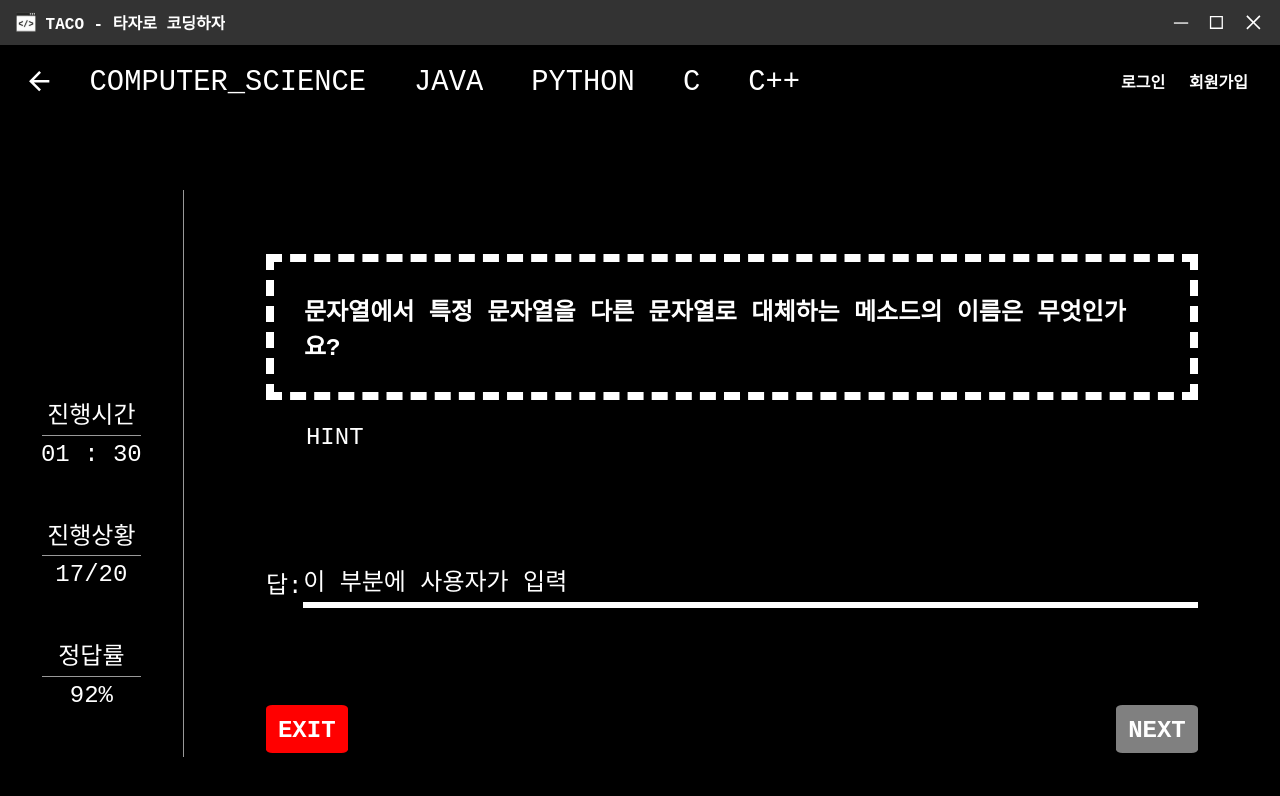
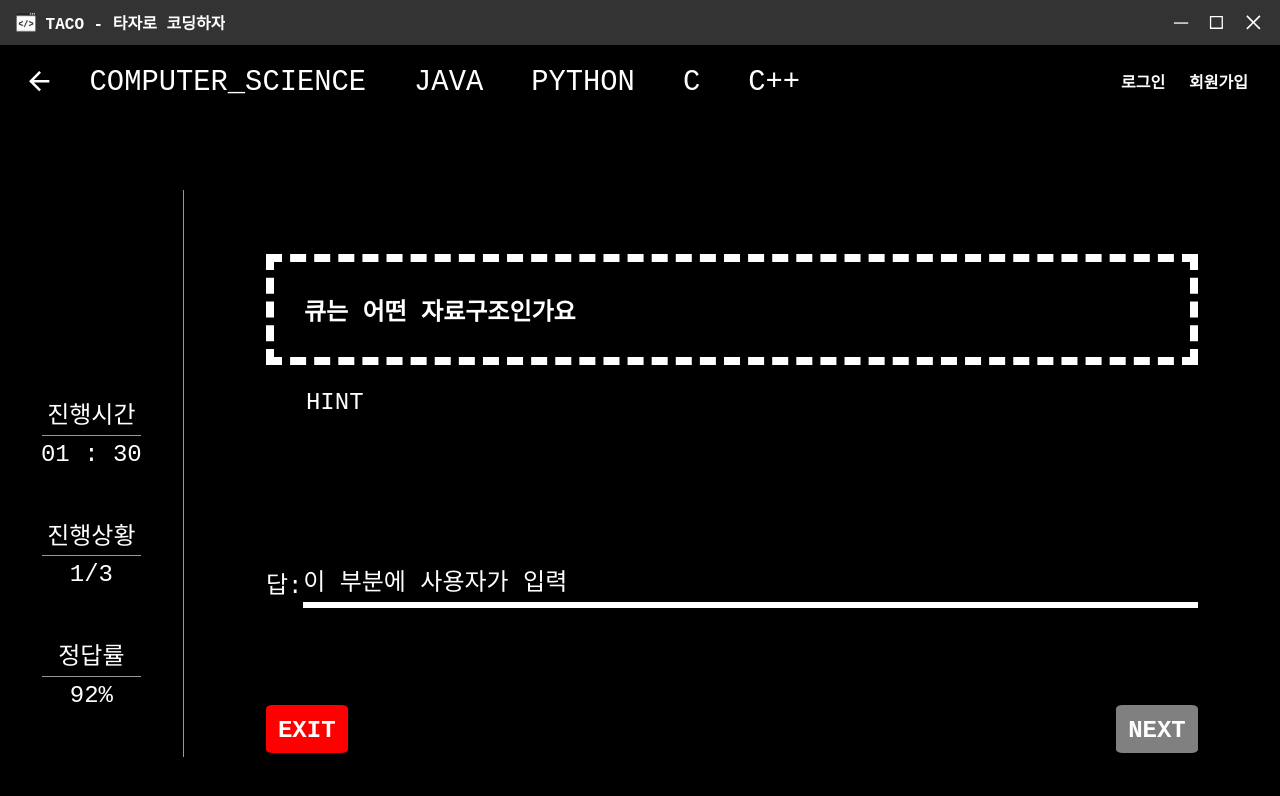
Before and after one commit to MyongjiCapstone-InternetProgramming/TajaCoding-Frontend, a React (Create React App) app: page /wronganswerretry in a window 1280 px wide. Shown: the top 796 px of the page. Built offline with nearby package versions, Linux system fonts and the light colour scheme; no server answers; a web font is replaced by a local one.

Commit message:
0519 jun

```diff
--- a/src/components/WrongAnswer.js
+++ b/src/components/WrongAnswer.js
@@ -16,6 +16,7 @@ export default function WrongAnswer() {
   const closeModal = () => {
     setModalOpen(false);
   };
+
   const [clickedRow, handleRowClick] = useState(''); // 클릭된 문제가 몇 번 인덱스에 해당하는지 확인해서 clickedRow에 담음
   const handlePrevious = () => {
     if (clickedRow > 0) {
@@ -29,9 +30,9 @@ export default function WrongAnswer() {
     }
   };
   const wrongs = [
-    {id: 0, subject: "Queue", question:"큐는 어떤 자료구조인가요", answer:'큐는 어쩌구입니다'},
-    {id: 1, subject: "스택", question:"스택에필요한 어쩌구저쩌구", answer:'스택은 어쩌구입니다'},
-    {id: 2, subject: "BFS", question:"이진검색트리어쩌구저쩌구", answer:'이진검색트리는 어쩌구입니다'},
+    {id: 0, subject: "Queue", question:"큐는 어떤 자료구조인가요", hint:'큐 힌트랍니다', answer:'큐는 어쩌구입니다'},
+    {id: 1, subject: "스택", question:"스택에필요한 어쩌구저쩌구", hint:'스택 힌트랍니다', answer:'스택은 어쩌구입니다'},
+    {id: 2, subject: "BFS", question:"이진검색트리어쩌구저쩌구", hint:'이진검색트리 힌트랍니다', answer:'이진검색트리는 어쩌구입니다'},
   ]
   const rows = wrongs.map((value, index)=>(
     <tr key={index} className="dashed-row" onClick={() => handleRowClick(index)}>
@@ -40,7 +41,6 @@ export default function WrongAnswer() {
       <td>{`DELETE BUTTON`}</td>
     </tr>
   ))
-  console.log(clickedRow);
 
   // const rows = Array.from({ length: 10 }, (_, i) => (
   //   <tr key={i} className="dashed-row">
--- a/src/components/WrongAnswerRetry.js
+++ b/src/components/WrongAnswerRetry.js
@@ -5,7 +5,21 @@ import { Link } from 'react-router-dom';
 import styles from '../css/DotBorder.css';
 
 export default function WrongAnswerRetry(){
+  const wrongs = [
+    {id: 0, subject: "Queue", question:"큐는 어떤 자료구조인가요", hint:'큐 힌트랍니다', answer:'큐는 어쩌구입니다'},
+    {id: 1, subject: "스택", question:"스택에필요한 어쩌구저쩌구", hint:'스택 힌트랍니다', answer:'스택은 어쩌구입니다'},
+    {id: 2, subject: "BFS", question:"이진검색트리어쩌구저쩌구", hint:'이진검색트리 힌트랍니다', answer:'이진검색트리는 어쩌구입니다'},
+  ]
+
   const [timer, setTimer] = useState(90);
+  const [showHint, setshowHint] = useState(false);
+  const [ind, setInd] = useState(0);
+  const handleInd = () => {
+    if (ind < wrongs.length - 1) {
+      setInd(ind + 1);
+      setshowHint(false)
+    }
+  };
   return(
     <div style={{height:'100%'}}>
       <div style={{ display: 'flex', position: 'fixed', left: '7%', marginTop:'1.3rem'}}>
@@ -16,7 +30,7 @@ export default function WrongAnswerRetry(){
         <div style={{ fontSize: '1.8rem', color: 'white' }} onMouseOver={(e) => (e.target.style.color = 'lime')} onMouseOut={(e) => (e.target.style.color = 'white')}>C++</div>
       </div>
       <UserNav/>
-      <LayoutForWrongAnswer timer={timer}>
+      <LayoutForWrongAnswer timer={timer} nowind={ind+1} len={wrongs.length}>
         <div style={{display:'flex', flex:6, height:'100%', justifyContent:'center'}}>
           <div style={{width:'85%', display:'flex', flexDirection:'column'}}>
             <div style={{ marginTop:'17%', flex:1}}>
@@ -24,13 +38,15 @@ export default function WrongAnswerRetry(){
                 <table className="dashed-table" style={{ width: '100%', fontSize: '1.5em'}}>
                   <thead>
                     <tr className="dashed-row">
-                      <th>문자열에서 특정 문자열을 다른 문자열로 대체하는 메소드의 이름은 무엇인가요?</th>
+                      <th>{wrongs[ind].question}</th>
                     </tr>
                   </thead>
                 </table>
               </div>
               <div style={{display:'flex', padding:'0.5em 2em'}}>
-                <span className='hint-button' style={{fontSize:'1.5em', marginTop:'1rem', marginLeft:'0.5rem'}} onClick={()=>{console.log('힌트 버튼 눌림')}} onMouseOver={(e)=>{e.target.style.color='lime'}} onMouseOut={(e) => (e.target.style.color = 'white')}>HINT</span>
+                <div style={{fontSize:'1.5em', marginTop:'1rem', marginLeft:'0.5rem'}}>
+                  {!showHint ? (<span className='hint-button' onClick={()=>{setshowHint(true)}} onMouseOver={(e)=>{e.target.style.color='lime'}} onMouseOut={(e) => (e.target.style.color = 'white')}>HINT</span>) : <span style={{color:'white'}}>HINT {wrongs[ind].hint}</span>}
+                </div>
               </div>
             </div>
             <div style={{display:'flex', flexDirection:'column', flex:2}}>
@@ -40,7 +56,7 @@ export default function WrongAnswerRetry(){
               </div>
               <div style={{display:'flex', justifyContent:'space-between', marginBottom:'2.8rem', padding:'1em 0', flex:1}}>
                 <span className='button-style' style={{backgroundColor:'red'}}><Link to='/wronganswer' className="link-tag">EXIT</Link></span>
-                <span className='button-style'>NEXT</span>
+                <span className='button-style' onClick={handleInd}>NEXT</span>
               </div>
             </div>
           </div>
--- a/src/components/layout/LayoutForWrongAnswer.js
+++ b/src/components/layout/LayoutForWrongAnswer.js
@@ -2,6 +2,8 @@ const LayoutForWrongAnswer = (props) => {
   const timer = props.timer;
   const minute = parseInt(timer/60);
   const second = timer%60;
+  const number = props.nowind;
+  const len = props.len;
   return (
     <div style={{display:'flex', height:'100%', flexDirection:'row', justifyContent:'center', alignItems:'center'}}>
       <div style={{fontSize:'1.5rem' ,display:'flex', flexDirection:'column', justifyContent:'flex-end', alignItems:'center', flex:1, height:'75%', borderRight:'0.1rem solid #FFFFFF99'}}>
@@ -12,7 +14,7 @@ const LayoutForWrongAnswer = (props) => {
 
         <div style={{display:'flex', flexDirection:'column', alignItems:'center', margin:'3rem 0'}}>
           <div style={{borderBottom:'0.1rem solid #FFFFFF99', width:'6.2rem', textAlign:'center', paddingBottom:'0.3rem', marginBottom:'0.3rem'}}>진행상황</div>
-          <div>17/20</div>
+          <div>{number}/{len}</div>
         </div>
 
         <div style={{display:'flex', flexDirection:'column', alignItems:'center', margin:'0 0 3rem 0'}}>
```
